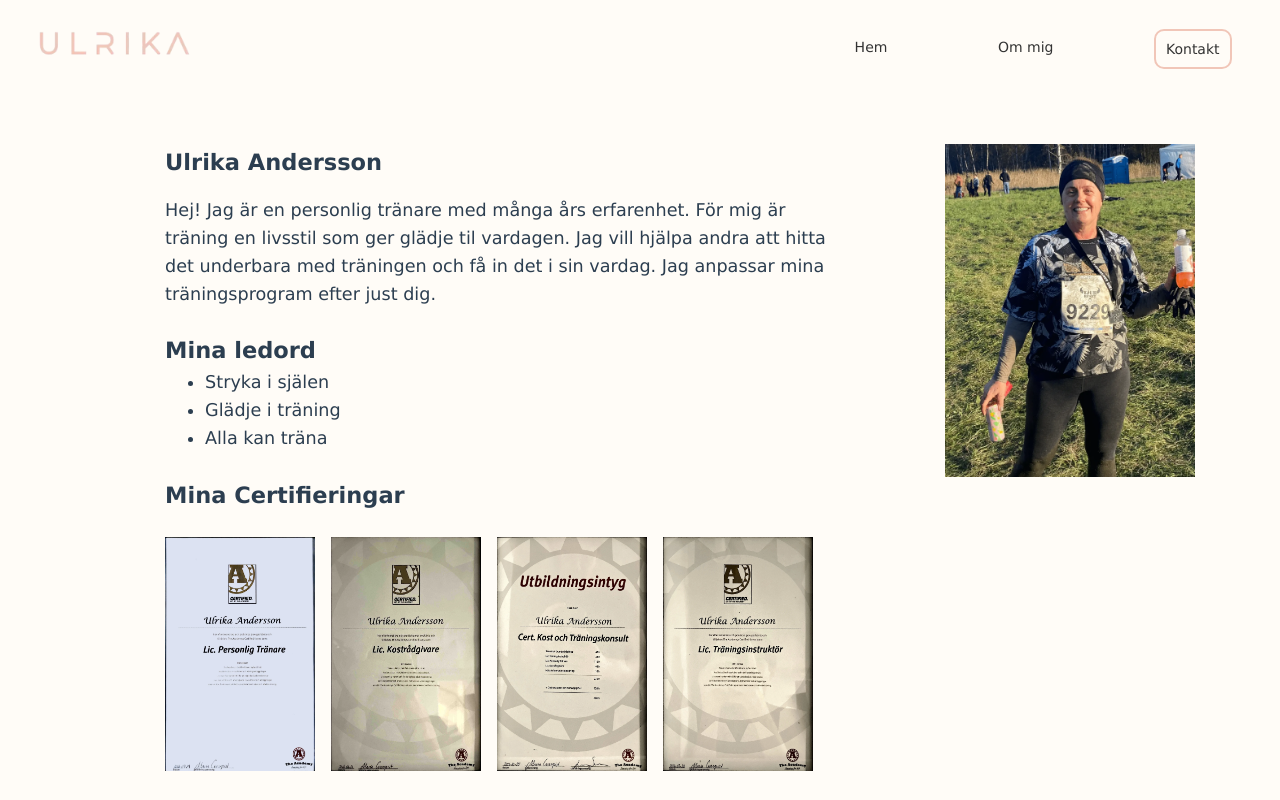
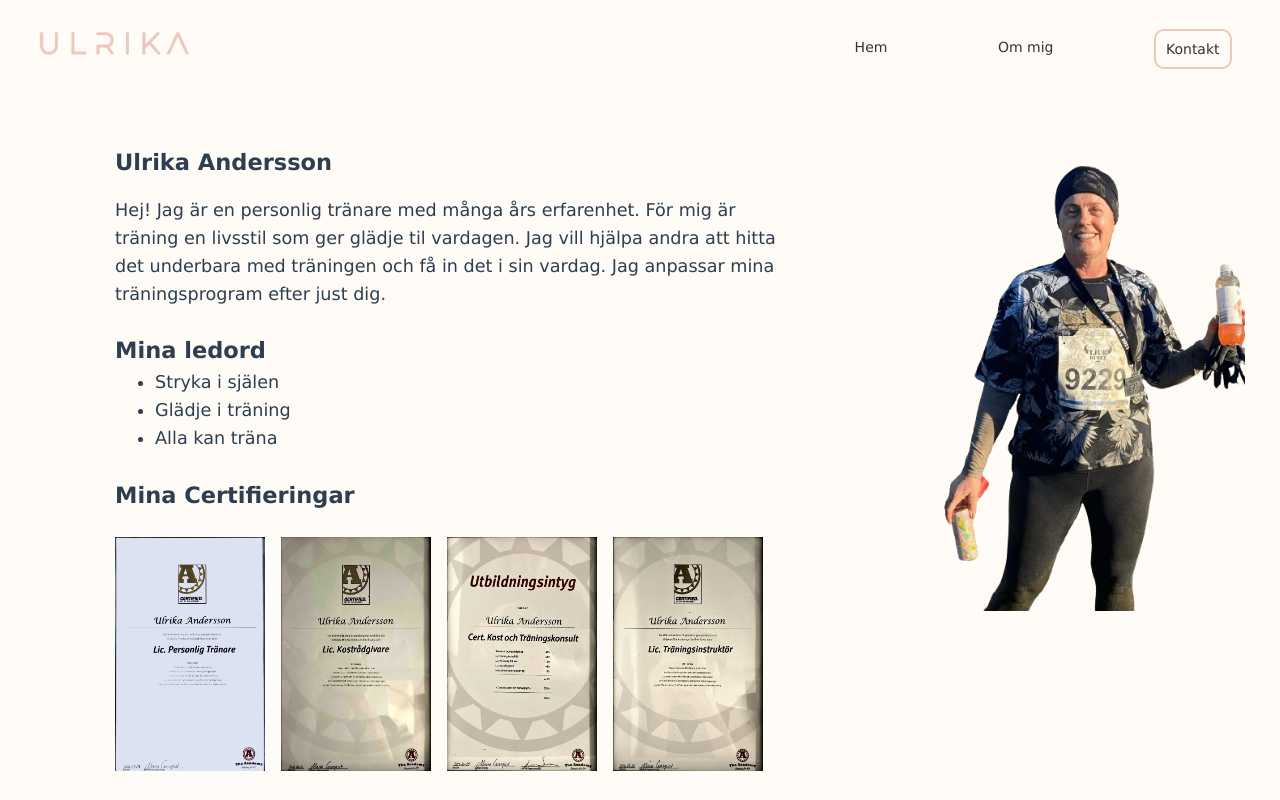
Before and after one commit to PhilipGullberg/Ulrikashemsida, a Vue app: page /about in a window 1280 px wide. Shown: the top 800 px of the page. Built offline with nearby package versions, Linux system fonts and the light colour scheme.

Commit message:
Image fix

```diff
--- a/src/views/AboutmeView.vue
+++ b/src/views/AboutmeView.vue
@@ -37,7 +37,7 @@
         </div>
 
         <div class="right">
-            <img src="../assets/16af2ddf-6e33-4dcd-af20-6a1a802af6ca.webp" alt="">
+            <img src="../assets/ulrikaProf.png" alt="">
         </div>
     </div>
     <Timeline />
@@ -88,7 +88,7 @@ export default {
     font-size: 1.1rem;
 }
 .right img{
-    width:250px;
+    width:350px;
 }
 @media screen and (max-width:900px) {
     .intro{
```
Also changed, not shown: src/assets/ulrikaProf.png (added).
